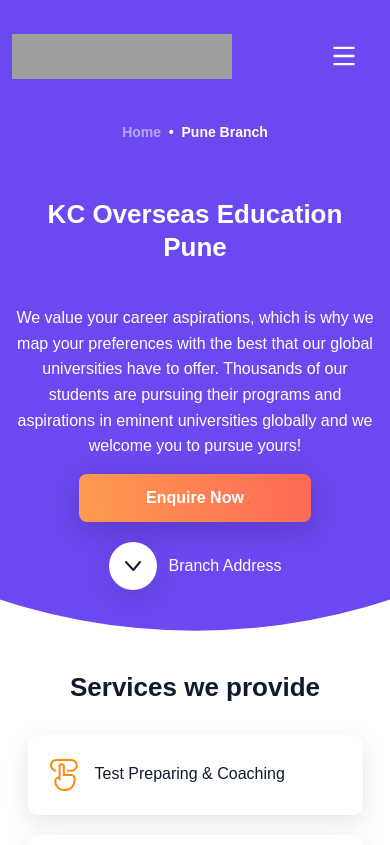
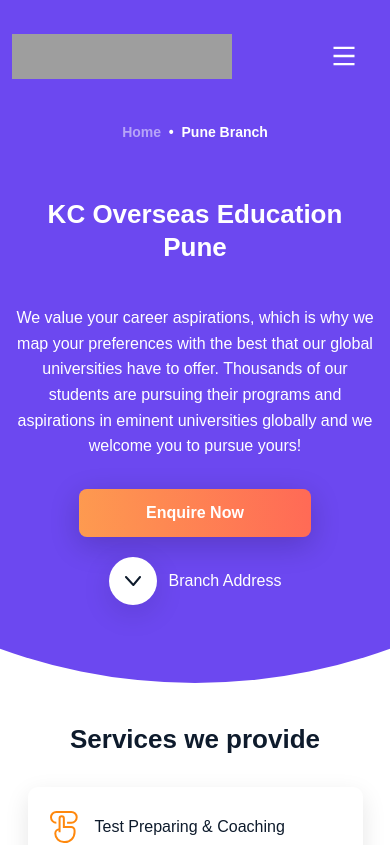
Before and after one commit to gaurav9821/coursefinderai-assesment, a React (Vite) app: page / in a window 390 px wide. Shown: the top 845 px of the page. Built offline with nearby package versions, Linux system fonts and the light colour scheme; grey boxes are pictures that could not be loaded.

Commit message:
Some minor adjustments

```diff
--- a/src/components/Body/Body.css
+++ b/src/components/Body/Body.css
@@ -14,6 +14,7 @@
   color: white;
   text-align: center;
   clip-path: ellipse(85% 100% at top);
+  height: 550px;
 }
 
 .city-highlight {
@@ -82,7 +83,8 @@
   display: flex;
   align-items: center;
   justify-content: center;
-  gap: 20px;
+  margin-top: 20px;
+  gap: 40px;
 }
 
 .enquire-btn {
@@ -128,6 +130,7 @@
   #branchheading {
     padding: 40px 15px;
     clip-path: ellipse(150% 100% at top);
+    height: 600px;
   }
   .breadcrumb {
     font-weight: 600;
@@ -137,6 +140,8 @@
   .branch-buttons {
     display: flex;
     flex-direction: column;
+    margin-top: 15px;
+    gap:20px;
   }
   .branch-buttons button {
     width: 232px;
```
